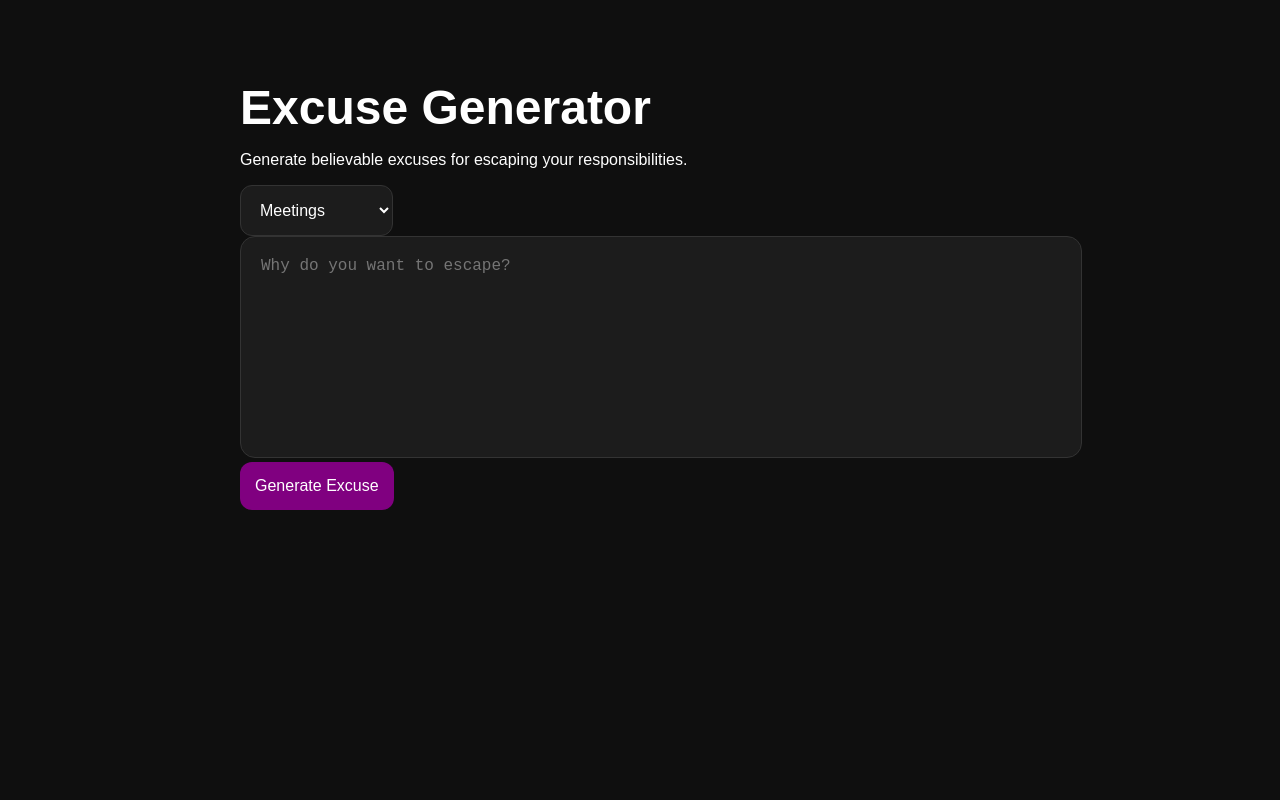
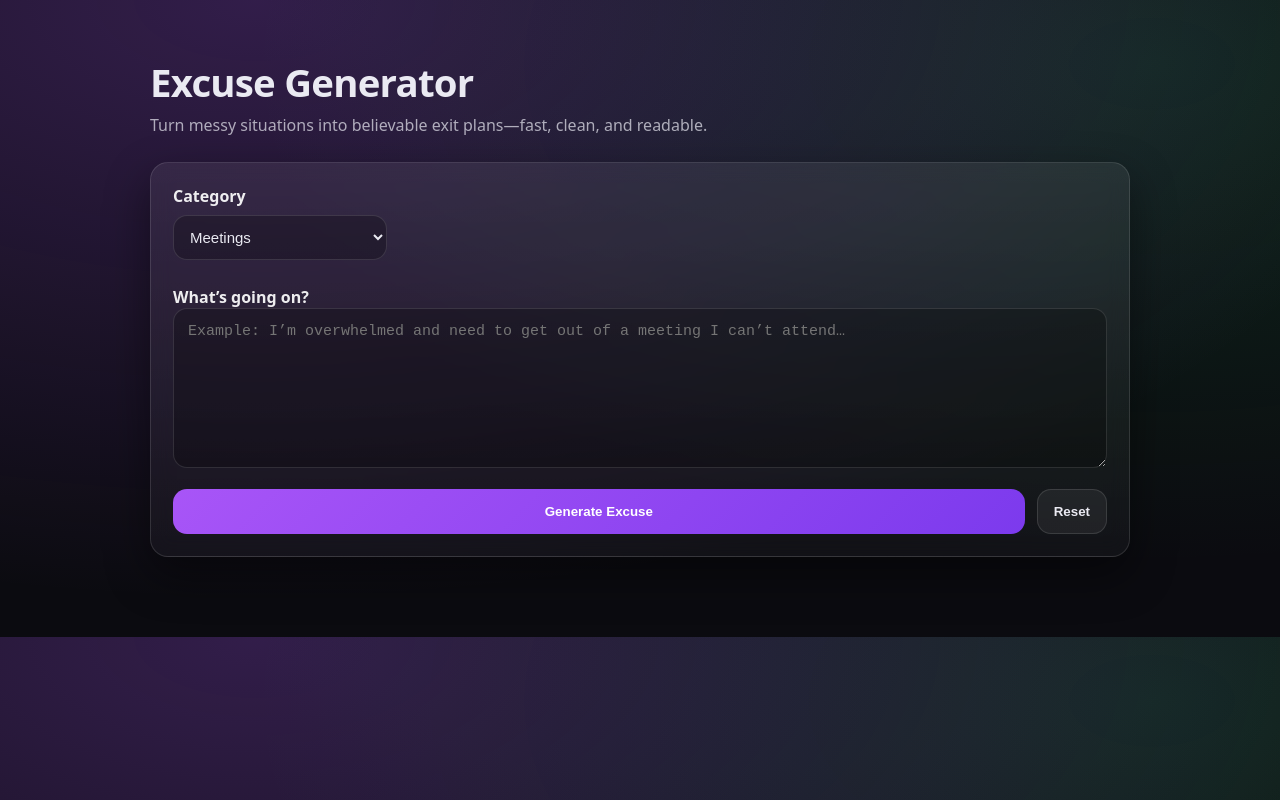
Before and after one commit to SamyogGhimire/Excuses, a React (Vite) app in the folder frontend/: page / in a window 1280 px wide. Built offline with nearby package versions, Linux system fonts and the light colour scheme.

Commit message:
Changing ExcuseForm component and enhance styling for improved user experience

```diff
--- a/frontend/src/App.jsx
+++ b/frontend/src/App.jsx
@@ -1,14 +1,11 @@
-import { useState } from 'react';
-import ExcuseForm from './components/ExcuseForm';
+import ExcuseForm from "./components/ExcuseForm";
 
-function App(){
-  return(
+export default function App() {
+  return (
     <div className="container">
       <h1>Excuse Generator</h1>
-      <p>Generate believable excuses for escaping your responsibilities.</p>
+      <p>Turn messy situations into believable exit plans—fast, clean, and readable.</p>
       <ExcuseForm />
     </div>
   );
 }
-
-export default App;
--- a/frontend/src/components/ExcuseForm.jsx
+++ b/frontend/src/components/ExcuseForm.jsx
@@ -1,72 +1,165 @@
-import { useState } from "react";
+import { useMemo, useState } from "react";
 import axios from "axios";
 
-function ExcuseForm(){
-    const [context, setContext] = useState('');
-    const [result, setResult] = useState(null);
-    const [loading,setLoading] = useState(false);
-    const [category, setCategory] = useState("meetings");
+const categories = [
+  { value: "meetings", label: "Meetings" },
+  { value: "dates", label: "Dates" },
+  { value: "weddings", label: "Weddings" },
+  { value: "group trips", label: "Group Trips" },
+  { value: "family events", label: "Family Events" },
+];
 
-    return (
-        <div>
-            <select value ={category} onChange={(e) => setCategory(e.target.value)}>
-                <option value="meetings">Meetings</option>
-                <option value="dates">Dates</option>
-                <option value="weddings">Weddings</option>
-                <option value="group trips">Group Trips</option>
-                <option value="family events">Family Events</option>
-            </select>
-            <textarea placeholder="Why do you want to escape?" value={context} onChange={(e) => setContext(e.target.value)}></textarea>
-            <br />
-            <button onClick={generateExcuse} disabled={loading}>
-                {loading ? 'Generating...' : 'Generate Excuse'}
-            </button>
-            <p>{result && (
-                <div className="result-card">
-
-                <h2>Your Exit Strategy</h2>
-
-                <p>
-                    <strong>Excuse:</strong>
-                    <br />
-                    {result.excuse}
-                </p>
-
-                <p>
-                <strong>Short Version:</strong>
-                <br />
-                {result.shortVersion}
-                </p>
-
-                <p>
-                  <strong>Believability:</strong>
-                  <br />
-                  {result.believabilityScore}/100
-                </p>
-
-                <p>
-                  <strong>Risk Level:</strong>
-                  <br />
-                  {result.riskLevel}
-                </p>
-
-            </div>
-        )}</p>
-        </div>
-    );
+function getScoreColor(score) {
+  const s = Number(score);
+  if (s >= 80) return "#22c55e";
+  if (s >= 50) return "#eab308";
+  return "#ef4444";
 }
 
-const generateExcuse = async () => {
+export default function ExcuseForm() {
+  const [context, setContext] = useState("");
+  const [result, setResult] = useState(null);
+  const [loading, setLoading] = useState(false);
+  const [category, setCategory] = useState("meetings");
+  const [error, setError] = useState("");
+
+  const scoreColor = useMemo(() => {
+    if (!result) return "#fff";
+    return getScoreColor(result.believabilityScore);
+  }, [result]);
+
+  const generateExcuse = async () => {
+    if (!context.trim()) {
+      setError("Please enter a situation.");
+      return;
+    }
+
+    setError("");
+    setLoading(true);
+    setResult(null);
+
     try {
-        setLoading(true);
-        const response =await axios.post('http://localhost:5000/generate', { context, category });
-        setResult(response.data);
+      const response = await axios.post("http://localhost:5000/generate", {
+        context,
+        category,
+      });
+      setResult(response.data);
+    } catch (e) {
+      setError(
+        e?.response?.data?.message || e.message || "Failed to generate excuse"
+      );
+    } finally {
+      setLoading(false);
+    }
+  };
 
-    }catch(error){
-        console.log(error);
-    }finally{
-        setLoading(false);
+  const copyExcuse = async () => {
+    try {
+      await navigator.clipboard.writeText(result?.excuse || "");
+      alert("Excuse copied to clipboard!");
+    } catch (e) {
+      console.error("Failed to copy excuse:", e);
+      alert("Copy failed. Your browser may block clipboard access.");
     }
-};
+  };
 
-export default ExcuseForm;
+  return (
+    <div className="form-container">
+      <div className="top-row">
+        <label className="label">
+          Category
+          <select
+            value={category}
+            onChange={(e) => setCategory(e.target.value)}
+            className="select"
+            disabled={loading}
+          >
+            {categories.map((c) => (
+              <option key={c.value} value={c.value}>
+                {c.label}
+              </option>
+            ))}
+          </select>
+        </label>
+      </div>
+
+      <label className="label">
+        What’s going on?
+        <textarea
+          className="textarea"
+          placeholder="Example: I’m overwhelmed and need to get out of a meeting I can’t attend…"
+          value={context}
+          onChange={(e) => setContext(e.target.value)}
+          disabled={loading}
+        />
+      </label>
+
+      {error && <div className="error-text">{error}</div>}
+
+      <div className="actions">
+        <button
+          className="primary-btn"
+          onClick={generateExcuse}
+          disabled={loading}
+          type="button"
+        >
+          {loading ? "Generating..." : "Generate Excuse"}
+        </button>
+
+        <button
+          className="ghost-btn"
+          onClick={() => {
+            setContext("");
+            setResult(null);
+            setError("");
+          }}
+          disabled={loading && !context}
+          type="button"
+        >
+          Reset
+        </button>
+      </div>
+
+      {result && (
+        <div className="result-card fade-in">
+          <div className="result-header">
+            <div>
+              <h2>Your Exit Strategy</h2>
+              <p className="muted">Generated in seconds • tuned for believability</p>
+            </div>
+
+            <button className="copy-btn" onClick={copyExcuse} type="button">
+              Copy
+            </button>
+          </div>
+
+          <div className="grid">
+            <div className="panel">
+              <h3>Excuse</h3>
+              <p className="text">{result.excuse}</p>
+            </div>
+
+            <div className="panel">
+              <h3>Short Version</h3>
+              <p className="text">{result.shortVersion}</p>
+            </div>
+          </div>
+
+          <div className="meta">
+            <div className="pill">
+              <span className="pill-label">Believability</span>
+              <span className="pill-value" style={{ color: scoreColor }}>
+                {result.believabilityScore}/100
+              </span>
+            </div>
+
+            <div className="pill">
+              <span className="pill-label">Risk Level</span>
+              <span className="pill-value">{result.riskLevel}</span>
+            </div>
+          </div>
+        </div>
+      )}
+    </div>
+  );
+}
--- a/frontend/src/index.css
+++ b/frontend/src/index.css
@@ -1,86 +1,267 @@
+:root {
+  --bg: #0b0b10;
+  --panel: rgba(255, 255, 255, 0.06);
+  --panel-2: rgba(255, 255, 255, 0.085);
+  --text: #eaeaf2;
+  --muted: rgba(234, 234, 242, 0.7);
+  --border: rgba(255, 255, 255, 0.12);
+
+  --accent: #a855f7;
+  --accent-2: #22c55e;
+  --danger: #ef4444;
+
+  --shadow: 0 18px 45px rgba(0, 0, 0, 0.45);
+  --radius: 18px;
+}
+
+* {
+  box-sizing: border-box;
+}
+
 body {
   margin: 0;
-  background: #0f0f0f;
-  color: white;
-  font-family: Arial, sans-serif;
+  background: radial-gradient(1200px 600px at 20% 0%, rgba(168, 85, 247, 0.25), transparent),
+    radial-gradient(900px 500px at 90% 10%, rgba(34, 197, 94, 0.15), transparent),
+    var(--bg);
+  color: var(--text);
+  font-family: ui-sans-serif, system-ui, -apple-system, Segoe UI, Roboto, Arial, "Apple Color Emoji",
+    "Segoe UI Emoji";
 }
 
 .container {
   width: 90%;
-  max-width: 800px;
-  margin: 80px auto;
+  max-width: 980px;
+  margin: 56px auto 80px;
 }
 
 h1 {
-  font-size: 3rem;
-  margin-bottom: 10px;
+  font-size: 2.4rem;
+  margin: 0 0 6px;
+  letter-spacing: -0.02em;
+}
+
+.container > p {
+  margin: 0 0 26px;
+  color: var(--muted);
 }
 
 .form-container {
-  display: flex;
-  flex-direction: column;
-  gap: 20px;
+  background: linear-gradient(180deg, rgba(255, 255, 255, 0.07), rgba(255, 255, 255, 0.03));
+  border: 1px solid var(--border);
+  border-radius: var(--radius);
+  box-shadow: var(--shadow);
+  padding: 22px;
+  backdrop-filter: blur(10px);
 }
 
-textarea {
-  width: 100%;
-  height: 180px;
-  background: #1c1c1c;
-  border: 1px solid #333;
-  color: white;
-  padding: 20px;
-  border-radius: 15px;
-  font-size: 16px;
-  resize: none;
+.label {
+  display: block;
+  font-weight: 600;
+  margin-bottom: 10px;
+  color: rgba(255, 255, 255, 0.92);
 }
 
-textarea:focus {
+.textarea {
+  width: 100%;
+  min-height: 160px;
+  background: rgba(0, 0, 0, 0.25);
+  border: 1px solid var(--border);
+  color: var(--text);
+  padding: 14px 14px;
+  border-radius: 14px;
+  font-size: 15px;
+  resize: vertical;
   outline: none;
-  border: 1px solid purple;
 }
 
-button {
-  background: purple;
-  color: white;
-  border: none;
-  padding: 15px;
-  border-radius: 12px;
-  font-size: 16px;
-  cursor: pointer;
-  transition: 0.2s;
+.textarea:focus {
+  border-color: rgba(168, 85, 247, 0.7);
+  box-shadow: 0 0 0 4px rgba(168, 85, 247, 0.18);
 }
 
-button:hover {
-  opacity: 0.85;
+.top-row {
+  display: flex;
+  align-items: center;
+  justify-content: space-between;
+  gap: 14px;
+  margin-bottom: 16px;
 }
 
-button:disabled {
+.select {
+  width: 100%;
+  margin-top: 8px;
+  background: rgba(0, 0, 0, 0.25);
+  border: 1px solid var(--border);
+  color: var(--text);
+  padding: 12px 12px;
+  border-radius: 14px;
+  font-size: 15px;
+  outline: none;
+}
+
+.select:focus {
+  border-color: rgba(168, 85, 247, 0.7);
+  box-shadow: 0 0 0 4px rgba(168, 85, 247, 0.18);
+}
+
+.actions {
+  display: flex;
+  gap: 12px;
+  margin-top: 16px;
+}
+
+.primary-btn {
+  flex: 1;
+  background: linear-gradient(135deg, rgba(168, 85, 247, 1), rgba(124, 58, 237, 1));
+  border: none;
+  color: white;
+  padding: 14px 16px;
+  border-radius: 14px;
+  font-weight: 800;
+  cursor: pointer;
+  transition: transform 0.12s ease, filter 0.12s ease;
+}
+
+.primary-btn:hover {
+  transform: translateY(-1px);
+  filter: brightness(1.03);
+}
+
+.primary-btn:disabled {
+  opacity: 0.65;
+  cursor: not-allowed;
+  transform: none;
+}
+
+.ghost-btn {
+  background: rgba(255, 255, 255, 0.06);
+  border: 1px solid var(--border);
+  color: var(--text);
+  padding: 14px 16px;
+  border-radius: 14px;
+  font-weight: 700;
+  cursor: pointer;
+}
+
+.ghost-btn:disabled {
   opacity: 0.5;
   cursor: not-allowed;
 }
 
-.result-card {
-  background: #1b1b1b;
-  padding: 25px;
-  border-radius: 20px;
-  border: 1px solid #333;
+.error-text {
   margin-top: 10px;
+  color: var(--danger);
+  font-weight: 700;
 }
 
-.result-card h2 {
-  margin-top: 0;
-  color: #c084fc;
+.result-card {
+  margin-top: 18px;
+  background: rgba(0, 0, 0, 0.25);
+  border: 1px solid var(--border);
+  border-radius: var(--radius);
+  padding: 18px;
 }
 
-.result-card p {
-  line-height: 1.8;
-  color: #ddd;
+.fade-in {
+  animation: fadeIn 220ms ease-out;
 }
-select {
-  background: #1c1c1c;
-  color: white;
-  border: 1px solid #333;
-  padding: 15px;
+
+@keyframes fadeIn {
+  from {
+    opacity: 0;
+    transform: translateY(8px);
+  }
+  to {
+    opacity: 1;
+    transform: translateY(0);
+  }
+}
+
+.result-header {
+  display: flex;
+  align-items: flex-start;
+  justify-content: space-between;
+  gap: 14px;
+}
+
+.result-header h2 {
+  margin: 0;
+}
+
+.muted {
+  margin: 6px 0 0;
+  color: var(--muted);
+}
+
+.copy-btn {
+  background: rgba(255, 255, 255, 0.08);
+  border: 1px solid var(--border);
+  color: var(--text);
+  padding: 10px 12px;
   border-radius: 12px;
+  font-weight: 800;
+  cursor: pointer;
+}
+
+.grid {
+  display: grid;
+  grid-template-columns: 1fr 1fr;
+  gap: 12px;
+  margin-top: 14px;
+}
+
+@media (max-width: 820px) {
+  .grid {
+    grid-template-columns: 1fr;
+  }
+}
+
+.panel {
+  background: rgba(255, 255, 255, 0.05);
+  border: 1px solid var(--border);
+  border-radius: 14px;
+  padding: 14px;
+}
+
+.panel h3 {
+  margin: 0 0 8px;
+  font-size: 14px;
+  color: rgba(255, 255, 255, 0.9);
+  text-transform: uppercase;
+  letter-spacing: 0.06em;
+}
+
+.text {
+  margin: 0;
+  line-height: 1.6;
+  white-space: pre-wrap;
+  color: rgba(255, 255, 255, 0.9);
+}
+
+.meta {
+  display: flex;
+  gap: 12px;
+  flex-wrap: wrap;
+  margin-top: 14px;
+}
+
+.pill {
+  background: rgba(255, 255, 255, 0.05);
+  border: 1px solid var(--border);
+  border-radius: 999px;
+  padding: 10px 12px;
+  display: flex;
+  gap: 10px;
+  align-items: baseline;
+}
+
+.pill-label {
+  color: var(--muted);
+  font-weight: 700;
+  font-size: 13px;
+}
+
+.pill-value {
+  font-weight: 900;
   font-size: 16px;
 }
```
